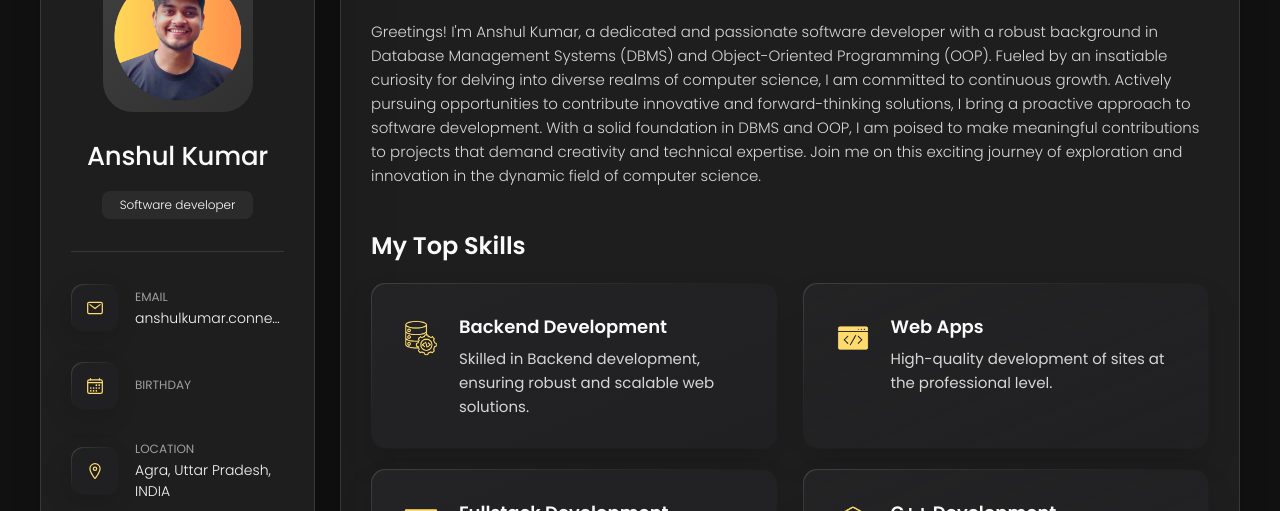
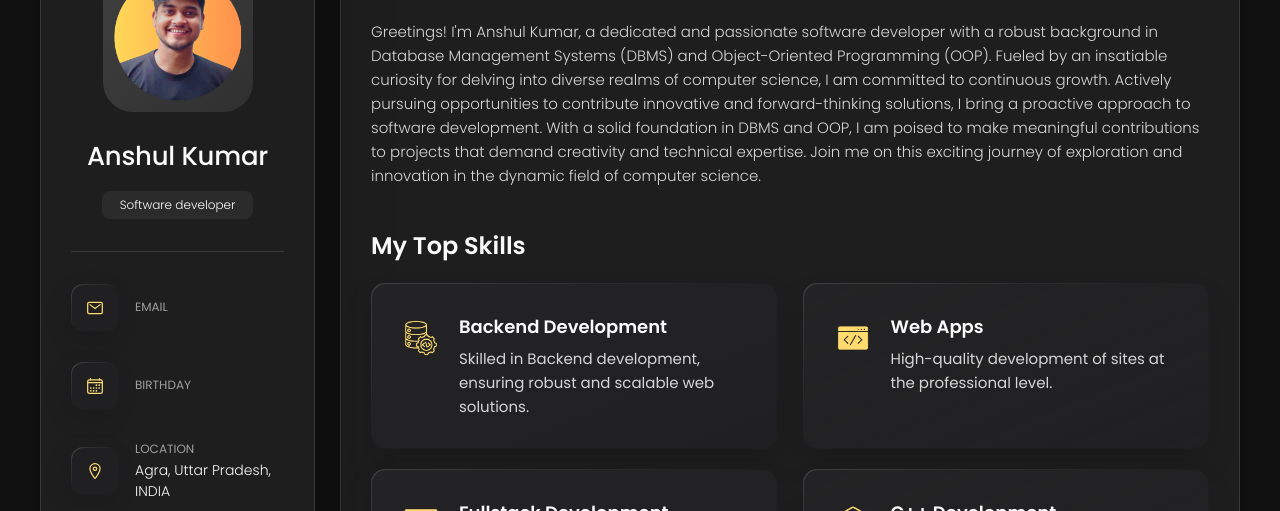
Before and after one commit to ianshulx/ianshulx.github.io, a plain HTML site: page index.html in a window 1280 px wide. Shown: the part 159-670 px from the top of the page. Drawn offline with nearby package versions, Linux system fonts and the light colour scheme.

Commit message:
Update index.html

```diff
--- a/index.html
+++ b/index.html
@@ -74,7 +74,7 @@
             <div class="contact-info">
               <p class="contact-title">Email</p>
 
-              <a href="mailto:anshulkumar.connect@gmail.com" class="contact-link">anshulkumar.connect@gmail.com</a>
+              <a></a></a>
             </div>
 
           </li>
```
